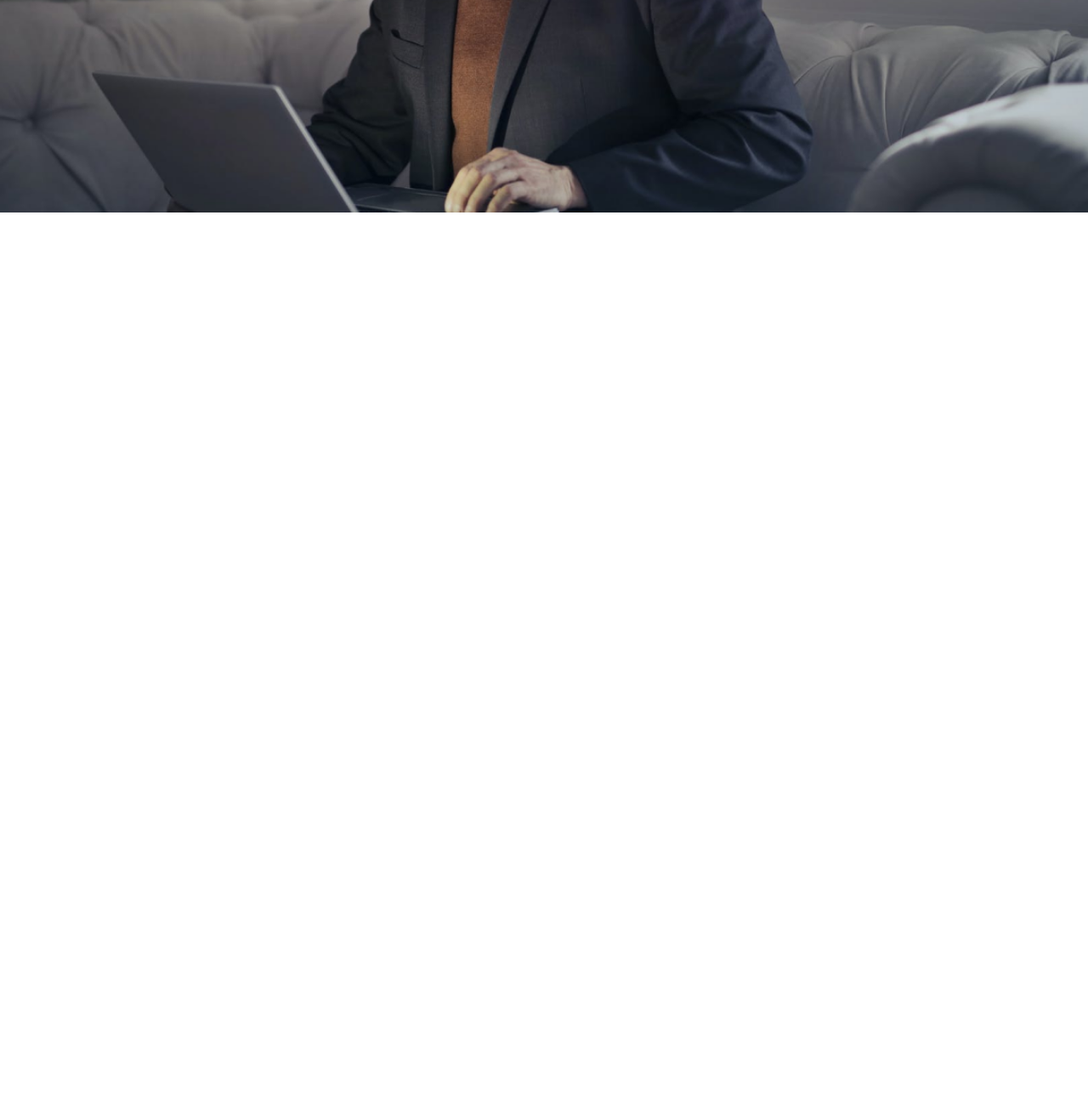
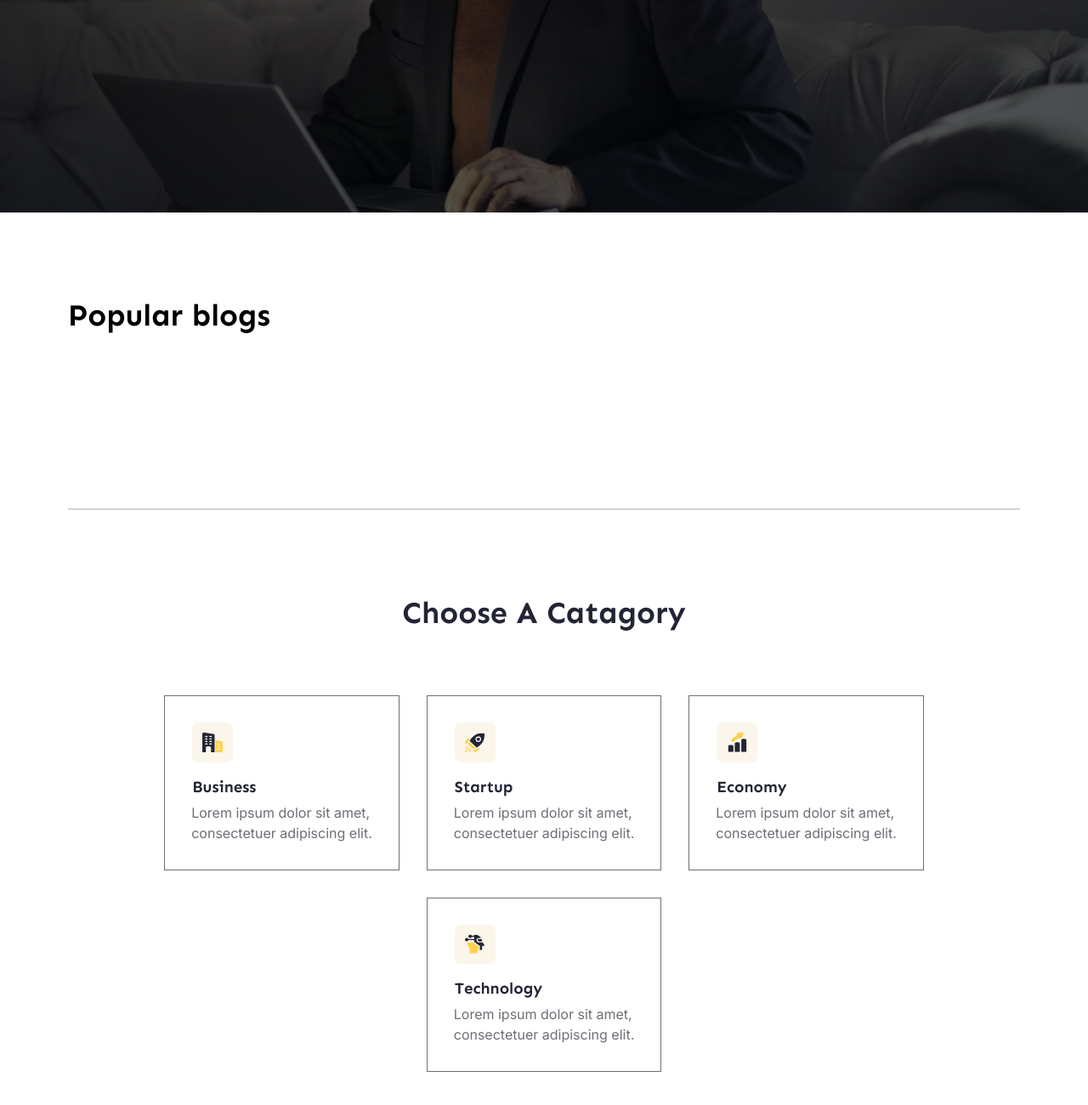
Before and after one commit to mFaridun/Finsweet, a plain HTML site: page index.html in a window 1280 px wide. Shown: the part 630-1930 px from the top of the page at 85% size. Before the commit the page ends 880 px from the top, so only its background shows below. Drawn offline with Linux system fonts and the light colour scheme.

Commit message:
blog section

```diff
--- a/css/styles.css
+++ b/css/styles.css
@@ -124,6 +124,12 @@ nav .fa {
   margin-top: 128px;
 }
 
+.gradient {
+  width: 1440;
+  height: 100vh;
+  background: radial-gradient(30.56% 76.04% at 74.58% 0%, rgba(0, 0, 0, 0) 0%, rgba(0, 0, 0, 0.6) 100%);
+}
+
 .text_box h2 {
   font-size: 16px;
   font-weight: 500;
@@ -131,6 +137,7 @@ nav .fa {
   text-transform: uppercase;
   color: #fff;
 }
+
 
 #head-text {
   font-family: 'Sen';
@@ -145,9 +152,9 @@ margin-top: 24px;
 .header-data, .header-text {
   /* display: inline-block; */
   margin-top: 24px;
-  margin-top: 24px;
   font-weight: 400;
   font-size: 16px;
+  color: #fff;
 }
 
 .hero_btn {
@@ -168,11 +175,96 @@ margin-top: 24px;
   background-position: center;
   background-size: cover;
   position: relative;
-  /* background: radial-gradient(30.56% 76.04% at 74.58% 0%, rgba(0, 0, 0, 0) 0%, rgba(0, 0, 0, 0.6) 100%); */
+}
+
+.blog {
+  /* width: 1280px; */
+}
+
+.blog h2 {
+  margin-top: 94px;
+  font-family: 'Sen';
+  font-size: 36px;
+  font-weight: 700;
+}
+
+.card-box {
+  height: 200px;
+}
+
+.main-line {
+  text-align: center;
+  display: flex;
+  justify-content: center;
+  text-align: center;
+  opacity: 0.3;
+  border: 1px solid #6D6E76;
+}
+
+.catagory h2 {
+  margin-top: 94px;
+  font-family: 'Sen';
+  font-size: 36px;
+  font-weight: 700;
+  color: #232536;
+  text-align: center;
+}
+
+.catagort-box {
+  display: flex;
+  justify-content: center;
+  flex-wrap: wrap;
+  gap: 32px;
+  margin-top: 70px;
+  margin-bottom: 73px;
+}
+
+.catagory-card {
+  /* width: 296px; */
+  /* height: 221.07px; */
+  border: 1px solid #6D6E76;
+}
+
+.catagory-card h3 {
+  margin-top: 15px;
+  margin-left: 32px;
+  color: #232536;
+  font-family: 'Sen';
+  font-weight: 700;
+
+}
+
+.catagory-card p {
+  margin-top: 3px;
+  margin-left: 32px;
+  margin: 4px 31px 31px 31px;
+  color: #6D6E76;
+}
+
+.img-box {
+  display: flex;
+  justify-content: center;
+  text-align: center;
+  align-items: center;
+  border-radius: 15%;
+  margin-top: 31px;
+  margin-left: 32px;
+  width: 48px;
+  height: 46.54px;
+  left: calc(50% - 48px/2 - 256px);
+  top: calc(50% - 46.54px/2 + 754.23px);
+  background: #FBF6EA;
 }
 
 
-
+.catagory-card:hover {
+  background-color: #FFD050;
+  transition: 0.5s ease;
+  transform: scale(1.05);
+  -webkit-box-shadow: 0px 0px 10px 2px rgba(34, 60, 80, 0.2);
+-moz-box-shadow: 0px 0px 10px 2px rgba(34, 60, 80, 0.2);
+box-shadow: 0px 0px 10px 2px rgba(34, 60, 80, 0.2);
+}
 
 
 
@@ -197,6 +289,9 @@ margin-top: 24px;
     padding: 30px;
 }
 }
+
+
+
 
 @media(max-width: 768px) {
   .container {
@@ -229,6 +324,7 @@ margin-top: 24px;
     z-index: 2;
     transition: 1.2s;
 }
+
 nav .fa {
     display: block;
     color: #ffff;
@@ -236,7 +332,13 @@ nav .fa {
     font-size: 22px;
     cursor: pointer;
 }
+
 .nav-links ul {
     padding: 30px;
 }
+
+#head-text {
+  font-size: 48px;
+  line-height: 58px;
 }
+}
--- a/index.html
+++ b/index.html
@@ -49,6 +49,7 @@
       </div>
 
       <div class="text_box_backImg">
+          <div class="gradient">
           <div class="container">
                 <div class="text_box">
                   <h2>Posted on <strong>startup</strong></h2>
@@ -60,7 +61,58 @@
               </div>
               </div>
             </div>
+      </div>
+    </section>
 
+    <section class="main">
+      <div class="container">
+
+        <div class="blog">
+          <h2>Popular blogs</h2>
+          <div class="card-box"></div>
+        </div>
+
+        <span class="main-line"></span>
+
+      <div class="catagory">
+        <h2>Choose A Catagory</h2>
+        <div class="catagort-box">
+
+          <div class="catagory-card">
+            <div class="img-box">
+              <img src="./images/Icon-business.svg" alt="Icon-business.svg" width="48" height="46">
+            </div>
+            <h3>Business</h3>
+            <p>Lorem ipsum dolor sit amet, <br> consectetuer adipiscing elit.</p>
+          </div>
+
+          <div class="catagory-card">
+            <div class="img-box">
+              <img src="./images/icon-startap.svg" alt="Icon-business.svg" width="23" height="22">
+            </div>
+            <h3>Startup</h3>
+            <p>Lorem ipsum dolor sit amet, <br> consectetuer adipiscing elit.</p>
+          </div>
+
+          <div class="catagory-card">
+            <div class="img-box">
+              <img src="./images/economy-icon.svg" alt="Icon-business.svg" width="23" height="22">
+            </div>
+            <h3>Economy</h3>
+            <p>Lorem ipsum dolor sit amet, <br> consectetuer adipiscing elit.</p>
+          </div>
+
+          <div class="catagory-card">
+            <div class="img-box">
+              <img src="./images/cyborg-icon.svg" alt="Icon-business.svg" width="23" height="22">
+            </div>
+            <h3>Technology</h3>
+            <p>Lorem ipsum dolor sit amet, <br> consectetuer adipiscing elit.</p>
+          </div>
+
+        </div>
+      </div>
+    </div>
   </section>
 
 
```
Also changed, not shown: images/Icon-business.svg (added), images/cyborg-icon.svg (added), images/economy-icon.svg (added), images/icon-economy.svg (added), images/icon-startap.svg (added), images/icon-trade.svg (added). Lines whose indentation alone changed are shown as unchanged.
